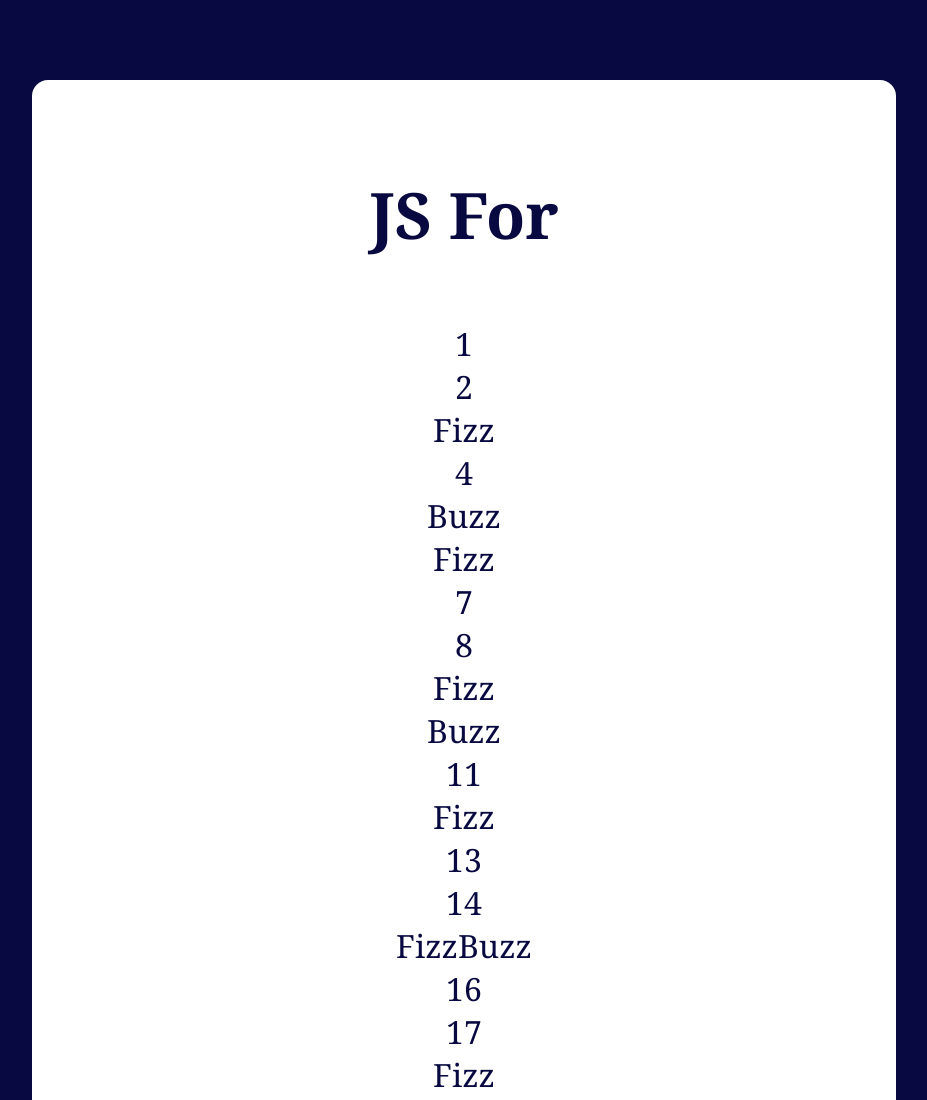
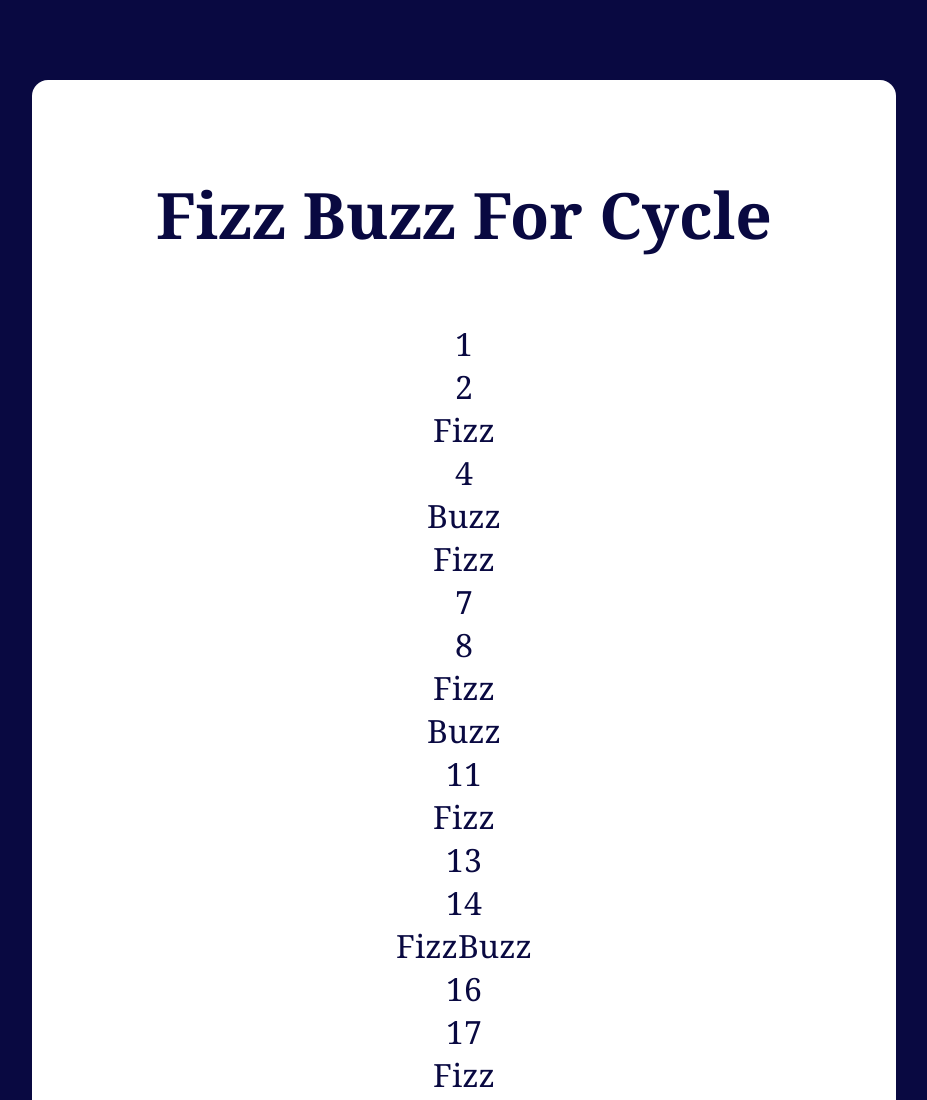
Before and after one commit to ruggerifrancesco/js-fizzbuzz, a plain HTML site: page index.html in a window 1280 px wide. Shown: the top 1100 px of the page, without its empty margins (176-1103 px from the left). Drawn offline with Linux system fonts and the light colour scheme.

Commit message:
Changesd title

```diff
--- a/index.html
+++ b/index.html
@@ -12,7 +12,7 @@
 
         <main>
             <h1>
-                JS For
+                Fizz Buzz For Cycle
             </h1>
 
             <div id="result-container">
```
